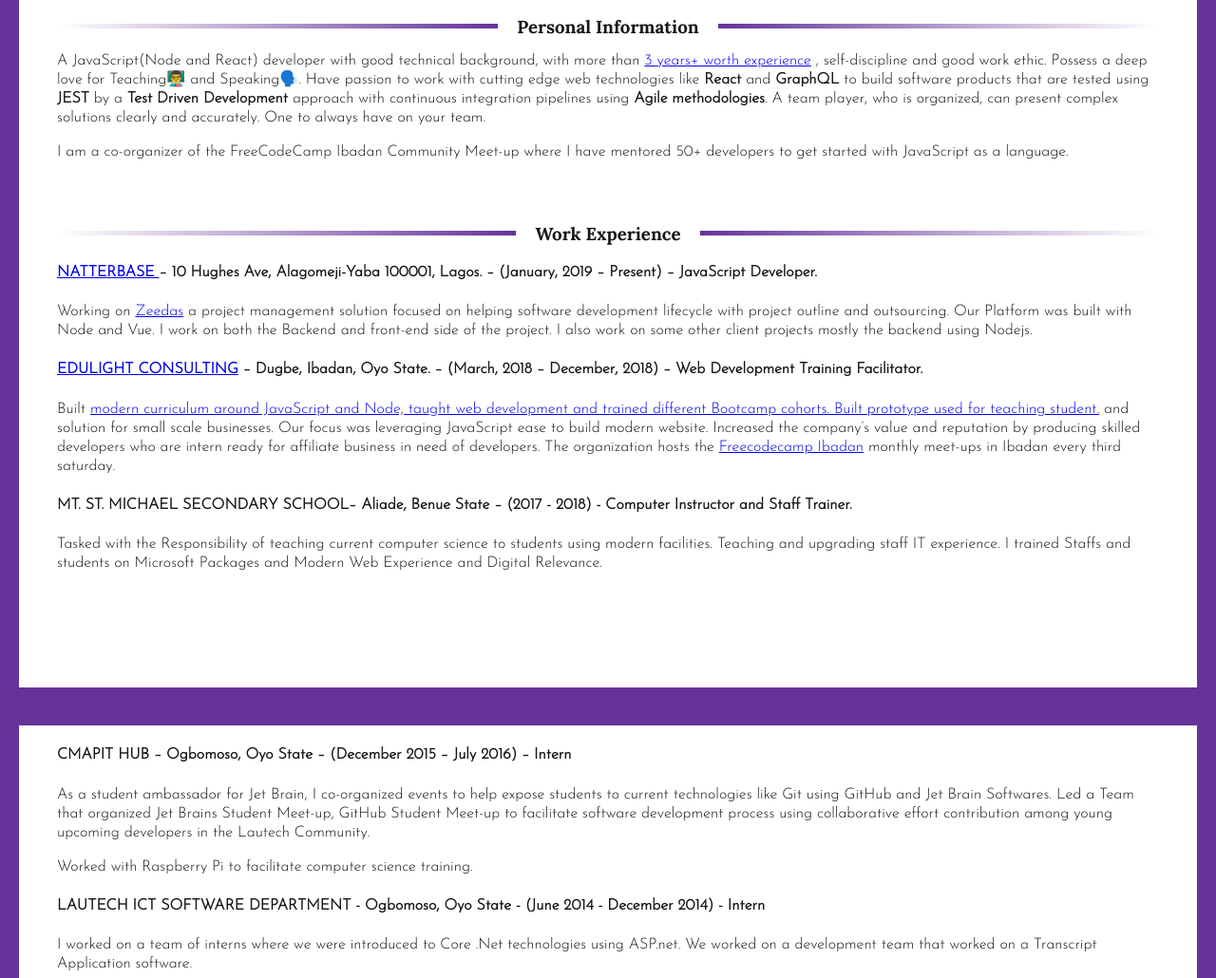
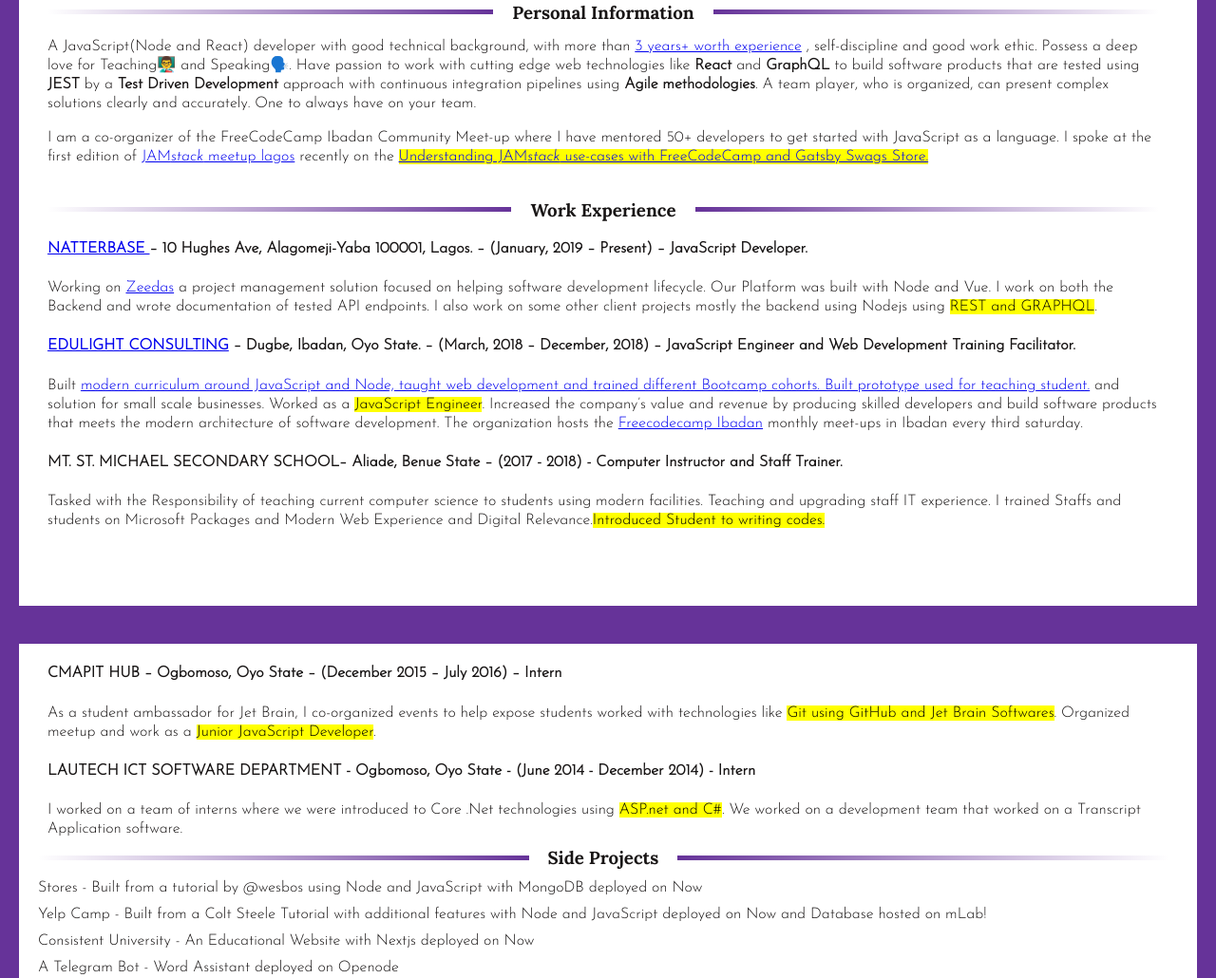
Before and after one commit to Oluwasetemi/master-cv, a website: page index.html in a window 1280 px wide. Shown: the part 207-1237 px from the top of the page at 95% size. Drawn offline with Linux system fonts and the light colour scheme.

Commit message:
👌 IMPROVE: improvement on the content and information

```diff
--- a/index.css
+++ b/index.css
@@ -17,7 +17,7 @@
 
 body {
     /* height: 100vh; */
-    padding: 30px;
+    padding: 30px 30px 0 20px;
     margin: 0;
     border: 20px solid var(--color);
     background: #99999900;
@@ -41,7 +41,7 @@
     align-items: center;
     font-weight: normal;
     font-family: var(--header);
-    margin: 15px 0;
+    margin: 0;
 }
 
 h3:before,
@@ -138,8 +138,8 @@
 
 .work-experience {
     padding: 10px;
-    margin-bottom: 20px;
-    margin-top: 15px;
+    /* margin-bottom: 20px;
+    margin-top: 15px; */
 }
 
 .referees p {
@@ -200,5 +200,5 @@
 }
 
 .last {
-    margin-bottom: 121px;
+    margin-bottom: 80px;
 }
--- a/index.html
+++ b/index.html
@@ -127,7 +127,17 @@
             <p>
                 I am a co-organizer of the FreeCodeCamp Ibadan Community Meet-up
                 where I have mentored 50+ developers to get started with
-                JavaScript as a language.
+                JavaScript as a language. I spoke at the first edition of
+                <a href="https://twitter.com/JAMstackLagos">
+                    JAM<i>stack</i> meetup lagos</a
+                >
+                recently on the
+                <mark>
+                    <a href="https://understand-jamstack.netlify.com/"
+                        >Understanding JAM<i>stack</i> use-cases with
+                        FreeCodeCamp and Gatsby Swags Store.</a
+                    ></mark
+                >
             </p>
         </div>
         <div class="work-experience">
@@ -141,17 +151,19 @@
                 <article>
                     Working on <a href="https://zeedas.com">Zeedas</a> a project
                     management solution focused on helping software development
-                    lifecycle with project outline and outsourcing. Our Platform
-                    was built with Node and Vue. I work on both the Backend and
-                    front-end side of the project. I also work on some other
-                    client projects mostly the backend using Nodejs.
+                    lifecycle. Our Platform was built with Node and Vue. I work
+                    on both the Backend and wrote documentation of tested API
+                    endpoints. I also work on some other client projects mostly
+                    the backend using Nodejs using
+                    <mark>REST and GRAPHQL</mark>.
                 </article>
                 <h4>
                     <a href="http://www.edulightconsulting.com.ng/"
                         >EDULIGHT CONSULTING</a
                     >
                     – Dugbe, Ibadan, Oyo State. – (March, 2018 – December, 2018)
-                    – Web Development Training Facilitator.
+                    – JavaScript Engineer and Web Development Training
+                    Facilitator.
                 </h4>
                 <article>
                     Built
@@ -160,11 +172,11 @@
                         web development and trained different Bootcamp cohorts.
                         Built prototype used for teaching student.</a
                     >
-                    and solution for small scale businesses. Our focus was
-                    leveraging JavaScript ease to build modern website.
-                    Increased the company’s value and reputation by producing
-                    skilled developers who are intern ready for affiliate
-                    business in need of developers. The organization hosts the
+                    and solution for small scale businesses. Worked as a
+                    <mark>JavaScript Engineer</mark>. Increased the company’s
+                    value and revenue by producing skilled developers and build
+                    software products that meets the modern architecture of
+                    software development. The organization hosts the
                     <a href="http://fcc-ibadan.netlify.com"
                         >Freecodecamp Ibadan</a
                     >
@@ -181,7 +193,7 @@
                     science to students using modern facilities. Teaching and
                     upgrading staff IT experience. I trained Staffs and students
                     on Microsoft Packages and Modern Web Experience and Digital
-                    Relevance.
+                    Relevance.<mark>Introduced Student to writing codes.</mark>
                 </article>
             </section>
 
@@ -193,16 +205,10 @@
                 </h4>
                 <article>
                     As a student ambassador for Jet Brain, I co-organized events
-                    to help expose students to current technologies like Git
-                    using GitHub and Jet Brain Softwares. Led a Team that
-                    organized Jet Brains Student Meet-up, GitHub Student Meet-up
-                    to facilitate software development process using
-                    collaborative effort contribution among young upcoming
-                    developers in the Lautech Community.
-                    <p>
-                        Worked with Raspberry Pi to facilitate computer science
-                        training.
-                    </p>
+                    to help expose students worked with technologies like
+                    <mark>Git using GitHub and Jet Brain Softwares</mark>.
+                    Organized meetup and work as a
+                    <mark>Junior JavaScript Developer</mark>.
                 </article>
             </section>
             <section>
@@ -212,9 +218,9 @@
                 </h4>
                 <article>
                     I worked on a team of interns where we were introduced to
-                    Core .Net technologies using ASP.net. We worked on a
-                    development team that worked on a Transcript Application
-                    software.
+                    Core .Net technologies using <mark>ASP.net and C#</mark>. We
+                    worked on a development team that worked on a Transcript
+                    Application software.
                 </article>
             </section>
         </div>
```
